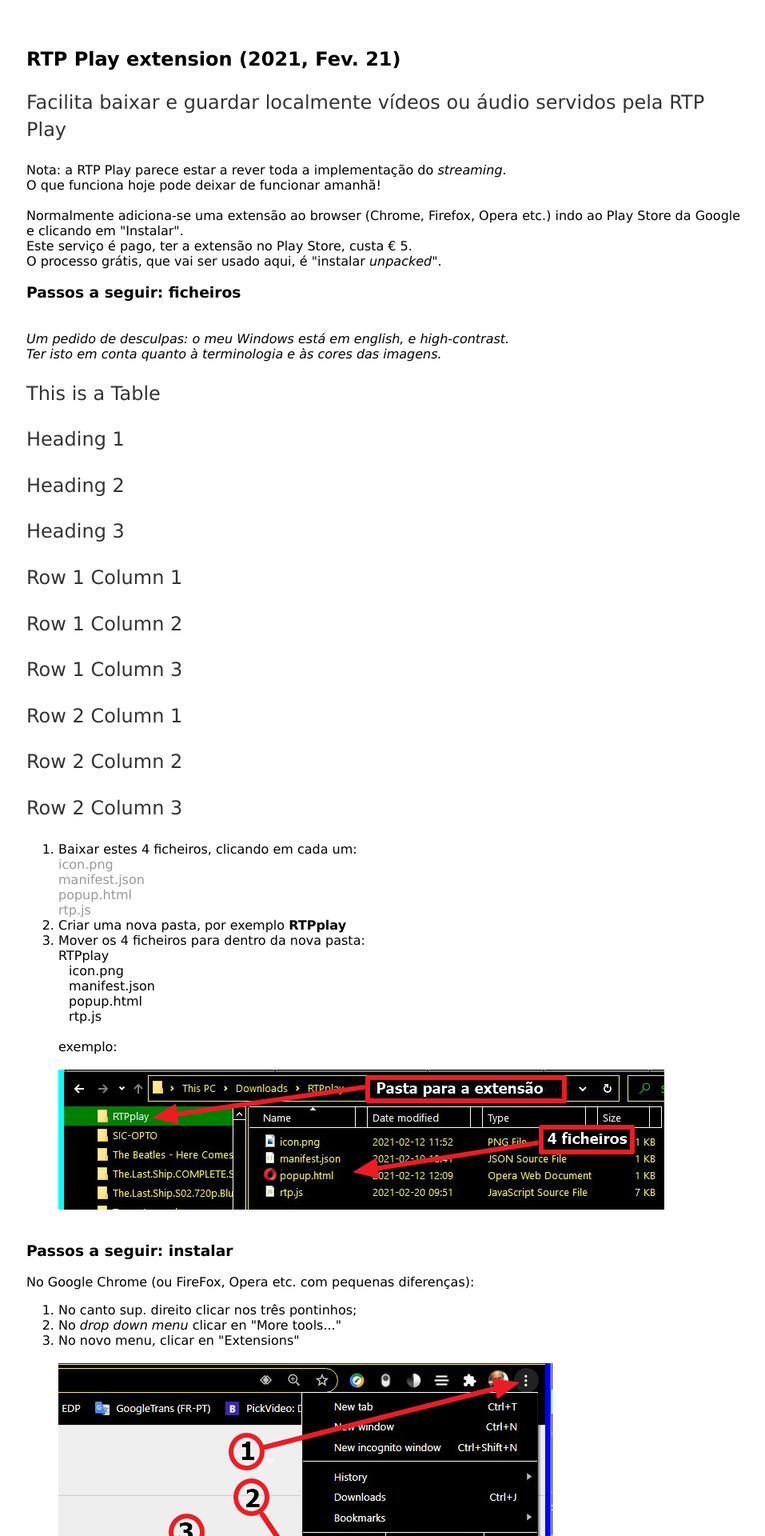
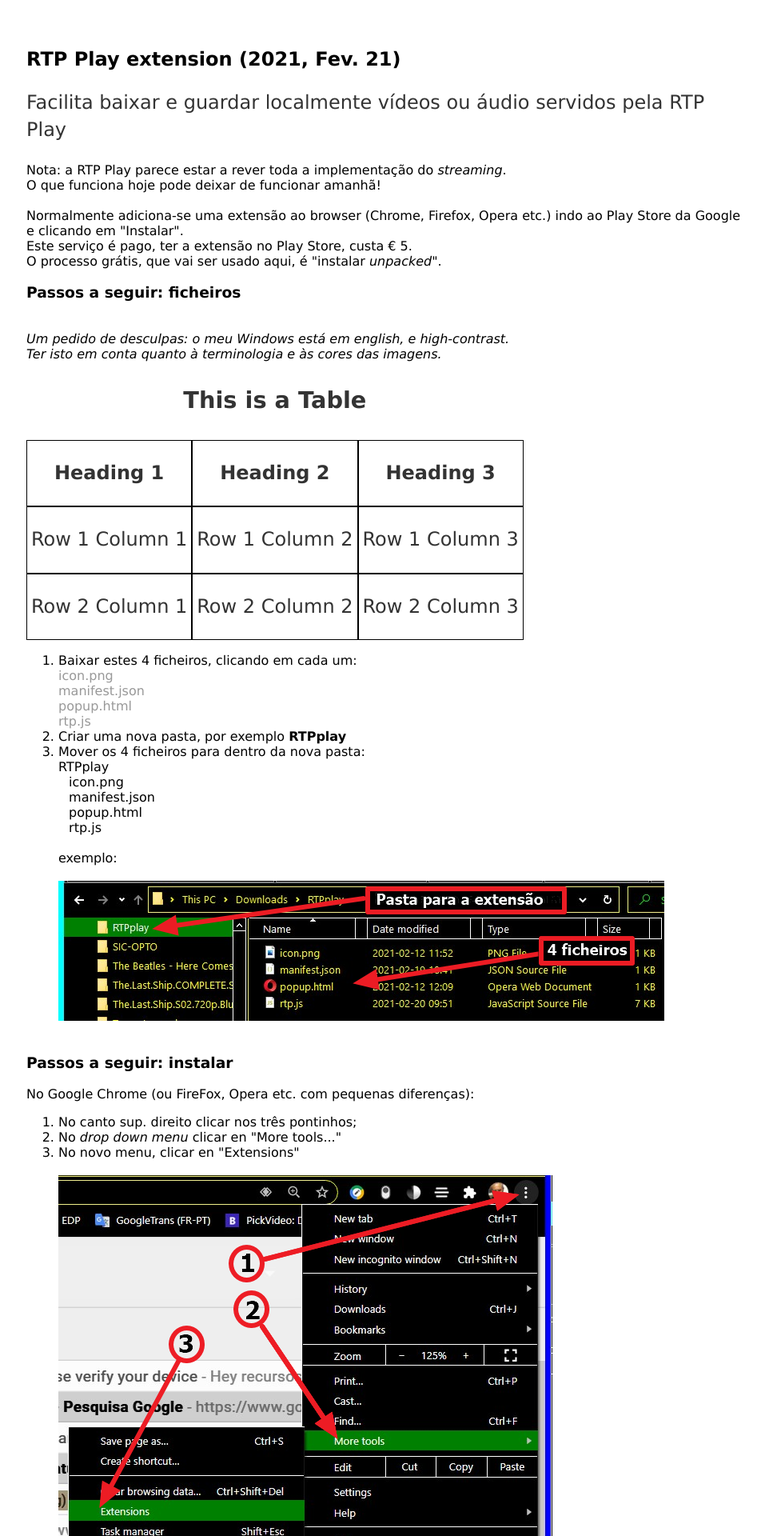
Before and after one commit to rtpplay/recursos.github.io, a Jekyll site: the page built from index.html, in a window 1280 px wide. Shown: the top 1920 px of the page at 80% size, without its empty margins (159-1116 px from the left). Built offline with Jekyll 4.4.1, drawn with Linux system fonts in a browser that asks for light colours.

Commit message:
Update main.css

```diff
--- a/css/main.css
+++ b/css/main.css
@@ -42,3 +42,34 @@
 ul.posts li {
     list-style: none;
 }
+
+
+    .Table
+    {
+        display: table;
+    }
+    .Title
+    {
+        display: table-caption;
+        text-align: center;
+        font-weight: bold;
+        font-size: larger;
+    }
+    .Heading
+    {
+        display: table-row;
+        font-weight: bold;
+        text-align: center;
+    }
+    .Row
+    {
+        display: table-row;
+    }
+    .Cell
+    {
+        display: table-cell;
+        border: solid;
+        border-width: thin;
+        padding-left: 5px;
+        padding-right: 5px;
+    }
```
